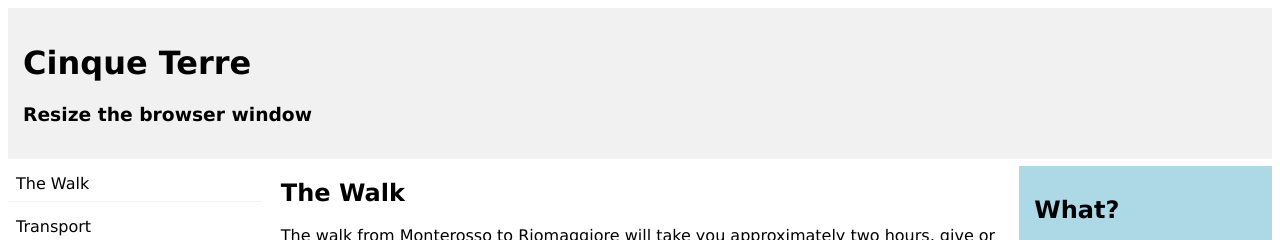
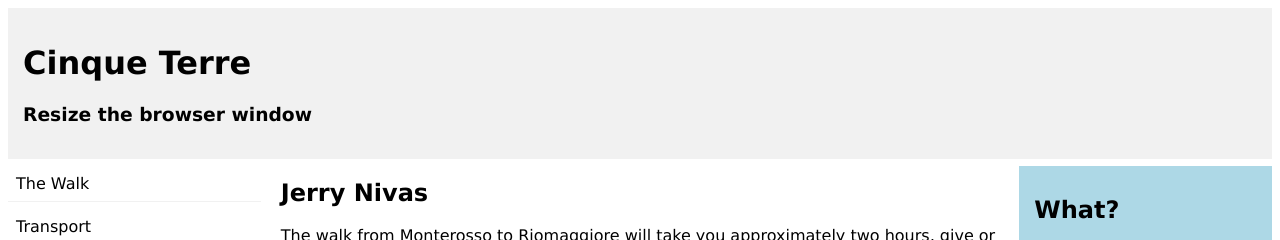
Before and after one commit to codernivas/test, a plain HTML site: page index.html in a window 1280 px wide. Shown: the top 240 px of the page. Drawn offline with Linux system fonts and the light colour scheme.

Commit message:
Update index.html

```diff
--- a/index.html
+++ b/index.html
@@ -63,7 +63,7 @@
   </div>
 
   <div class="main">
-    <h2>The Walk</h2>
+    <h2>Jerry Nivas</h2>
     <p>The walk from Monterosso to Riomaggiore will take you approximately two hours, give or take an hour depending on the weather conditions and your physical shape.</p>
     <img src="img_5terre.jpg" style="width:100%">
   </div>
```
